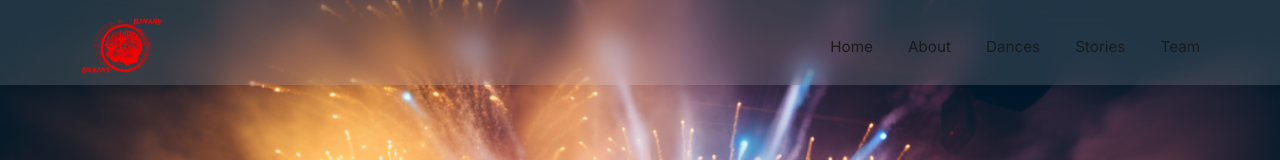
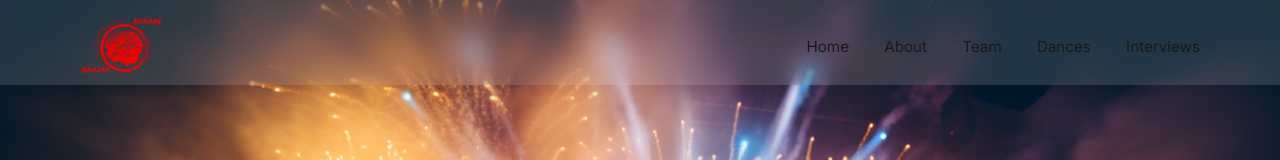
Before and after one commit to MartuorDysiphon/Binary-Brains-Software-Engineering, a React (Create React App) app: page / in a window 1280 px wide. Shown: the top 160 px of the page. Built offline with nearby package versions, Linux system fonts and the light colour scheme.

Commit message:
Navigation Bar Fix

```diff
--- a/src/components/navbar/navbar.jsx
+++ b/src/components/navbar/navbar.jsx
@@ -33,14 +33,14 @@ const Navigation = () => {
               <button className="nav-link-btn" onClick={(e) => handleScroll(e, '#about')}>
                 About
               </button>
+              <button className="nav-link-btn" onClick={(e) => handleScroll(e, '#team')}>
+                Team
+              </button>
               <button className="nav-link-btn" onClick={(e) => handleScroll(e, '#dances')}>
                 Dances
               </button>
               <button className="nav-link-btn" onClick={(e) => handleScroll(e, '#multimedia')}>
-                Stories
-              </button>
-              <button className="nav-link-btn" onClick={(e) => handleScroll(e, '#team')}>
-                Team
+                Interviews
               </button>
             </div>
 
@@ -60,14 +60,17 @@ const Navigation = () => {
         <button className="nav-link-btn" onClick={(e) => handleScroll(e, '#home')}>
           <i className="fas fa-home"></i> Home
         </button>
+        <button className="nav-link-btn" onClick={(e) => handleScroll(e, '#about')}>
+          <i className="fas fa-info-circle"></i> About
+        </button>
+        <button className="nav-link-btn" onClick={(e) => handleScroll(e, '#team')}>
+          <i className="fas fa-brain"></i> Team
+        </button>
         <button className="nav-link-btn" onClick={(e) => handleScroll(e, '#dances')}>
           <i className="fas fa-shoe-prints"></i> Dances
         </button>
         <button className="nav-link-btn" onClick={(e) => handleScroll(e, '#multimedia')}>
-          <i className="fas fa-microphone-alt"></i> Stories
-        </button>
-        <button className="nav-link-btn" onClick={(e) => handleScroll(e, '#team')}>
-          <i className="fas fa-brain"></i> Team
+          <i className="fas fa-microphone-alt"></i> Interviews
         </button>
       </div>
     </>
```
